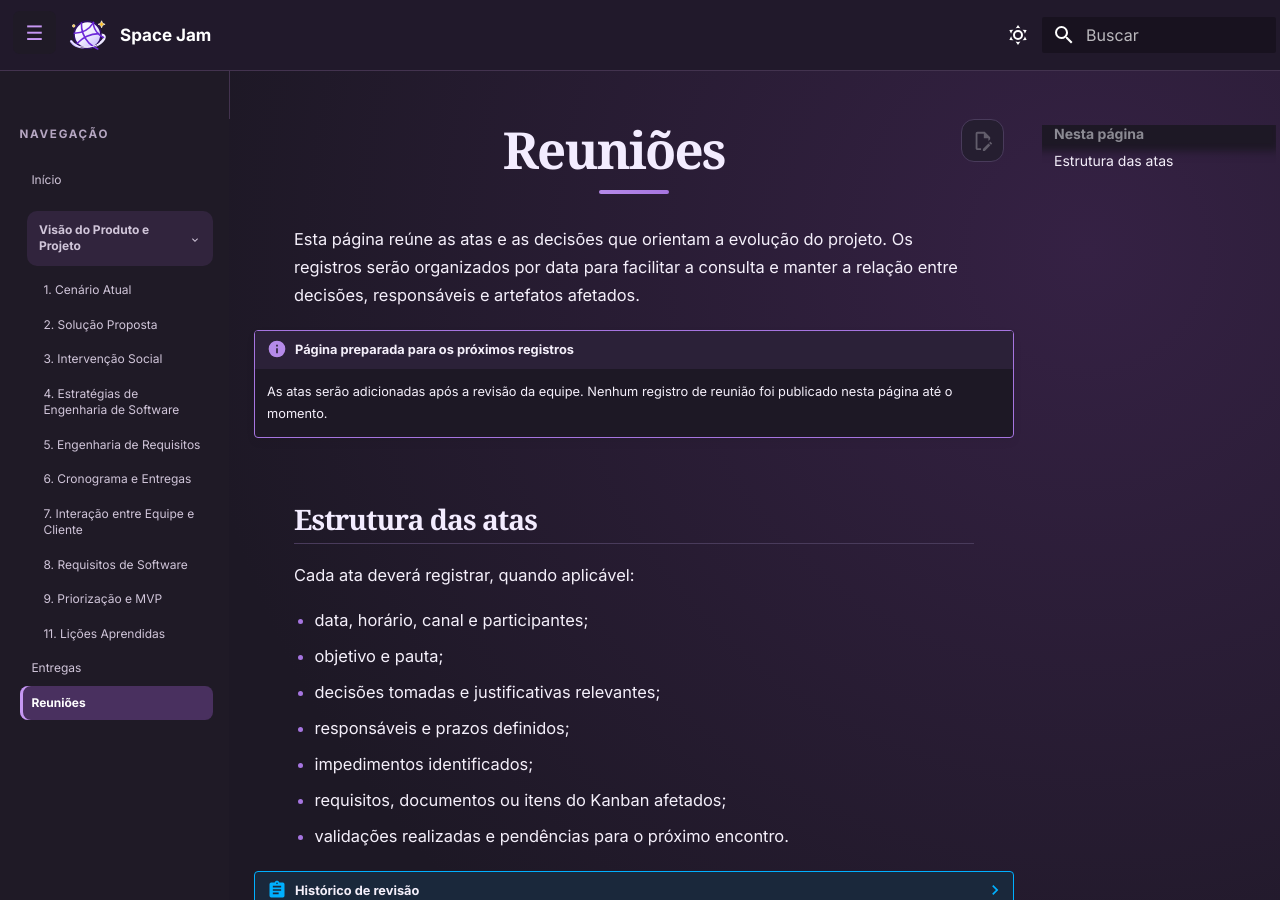
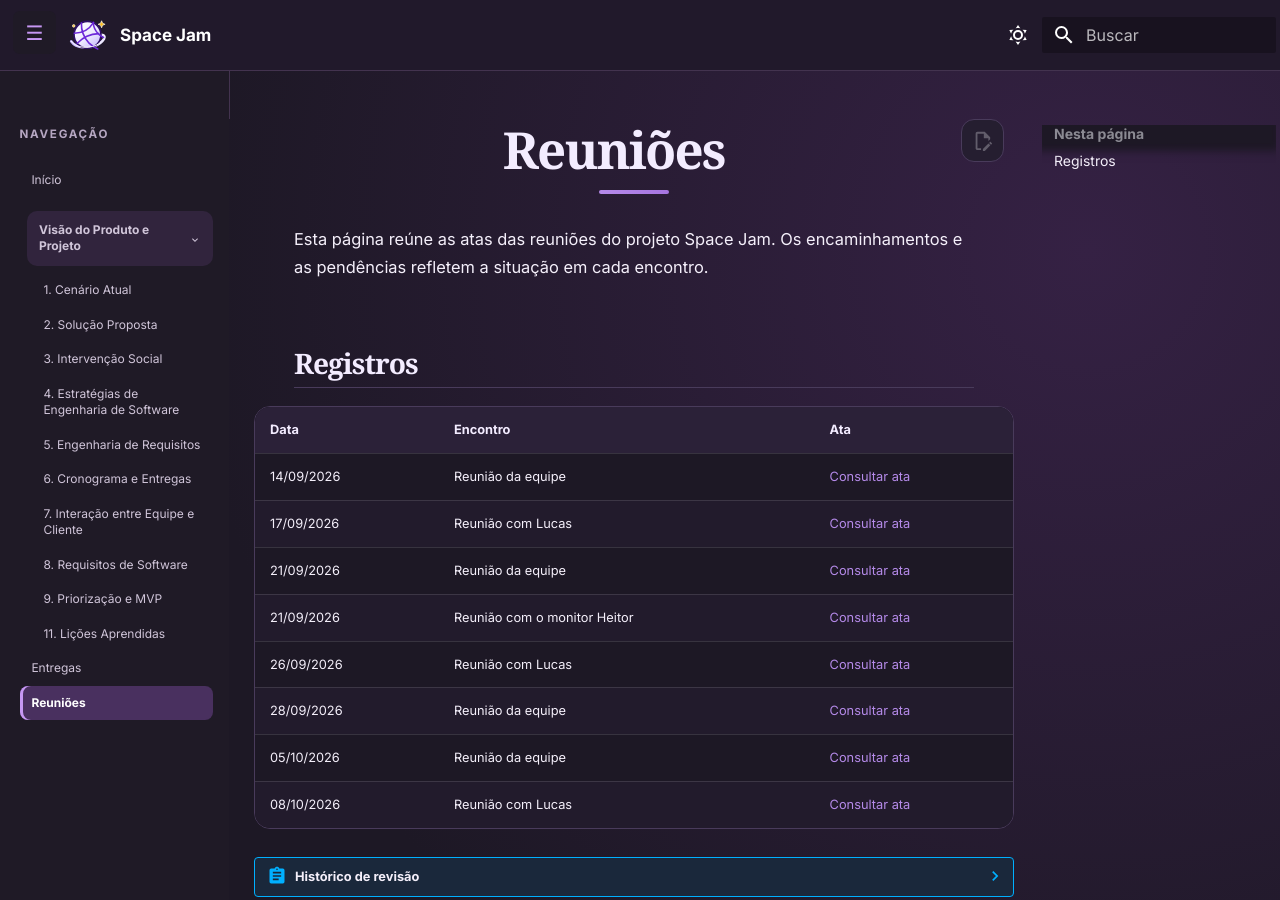
Before and after one commit to mdsreq-fga-unb/REQ-2026.2-T01-SpaceJam, an MkDocs documentation site: the page built from docs/reunioes.md, in a window 1280 px wide and 900 px high. Built offline with MkDocs 1.6.1 and Material for MkDocs 9.7.7, drawn with Linux system fonts in a browser that asks for light colours; comment, search, counter and statistics services are not loaded.

Commit message:
docs: organizar índice das atas de reuniões

```diff
--- a/docs/reunioes.md
+++ b/docs/reunioes.md
@@ -1,24 +1,25 @@
 # Reuniões
 
-Esta página reúne as atas e as decisões que orientam a evolução do projeto. Os registros serão organizados por data para facilitar a consulta e manter a relação entre decisões, responsáveis e artefatos afetados.
+Esta página reúne as atas das reuniões do projeto Space Jam. Os encaminhamentos e as pendências refletem a situação em cada encontro.
 
-!!! info "Página preparada para os próximos registros"
-    As atas serão adicionadas após a revisão da equipe. Nenhum registro de reunião foi publicado nesta página até o momento.
+## Registros
 
-## Estrutura das atas
-
-Cada ata deverá registrar, quando aplicável:
-
-- data, horário, canal e participantes;
-- objetivo e pauta;
-- decisões tomadas e justificativas relevantes;
-- responsáveis e prazos definidos;
-- impedimentos identificados;
-- requisitos, documentos ou itens do Kanban afetados;
-- validações realizadas e pendências para o próximo encontro.
+| Data | Encontro | Ata |
+| --- | --- | --- |
+| 14/09/2026 | Reunião da equipe | [Consultar ata](atas/2026-09-14-equipe.md) |
+| 17/09/2026 | Reunião com Lucas | [Consultar ata](atas/2026-09-17-lucas.md) |
+| 21/09/2026 | Reunião da equipe | [Consultar ata](atas/2026-09-21-equipe.md) |
+| 21/09/2026 | Reunião com o monitor Heitor | [Consultar ata](atas/2026-09-21-monitor.md) |
+| 26/09/2026 | Reunião com Lucas | [Consultar ata](atas/2026-09-26-lucas.md) |
+| 28/09/2026 | Reunião da equipe | [Consultar ata](atas/2026-09-28-equipe.md) |
+| 05/10/2026 | Reunião da equipe | [Consultar ata](atas/2026-10-05-equipe.md) |
+| 08/10/2026 | Reunião com Lucas | [Consultar ata](atas/2026-10-08-lucas.md) |
 
 ??? abstract "Histórico de revisão"
 
     | Data | Versão | Descrição | Autor |
     | --- | --- | --- | --- |
-    | 14/09/2026 | 0.1 | Criação da página destinada ao registro das reuniões do projeto. | Luiz Henrique Pessato da Mota |
+    | 10/10/2026 | 0.4 | Registro das minutagens para consulta dos trechos relevantes. | Equipe Space Jam |
+    | 10/10/2026 | 0.3 | Inclusão das atas disponíveis da equipe, do cliente e do monitor. | Equipe Space Jam |
+    | 10/10/2026 | 0.2 | Preparação das atas de 17/09 e 08/10 e do registro parcial de 05/10. | Equipe Space Jam |
+    | 14/09/2026 | 0.1 | Criação da página destinada ao registro das reuniões do projeto. | Equipe Space Jam |
```
